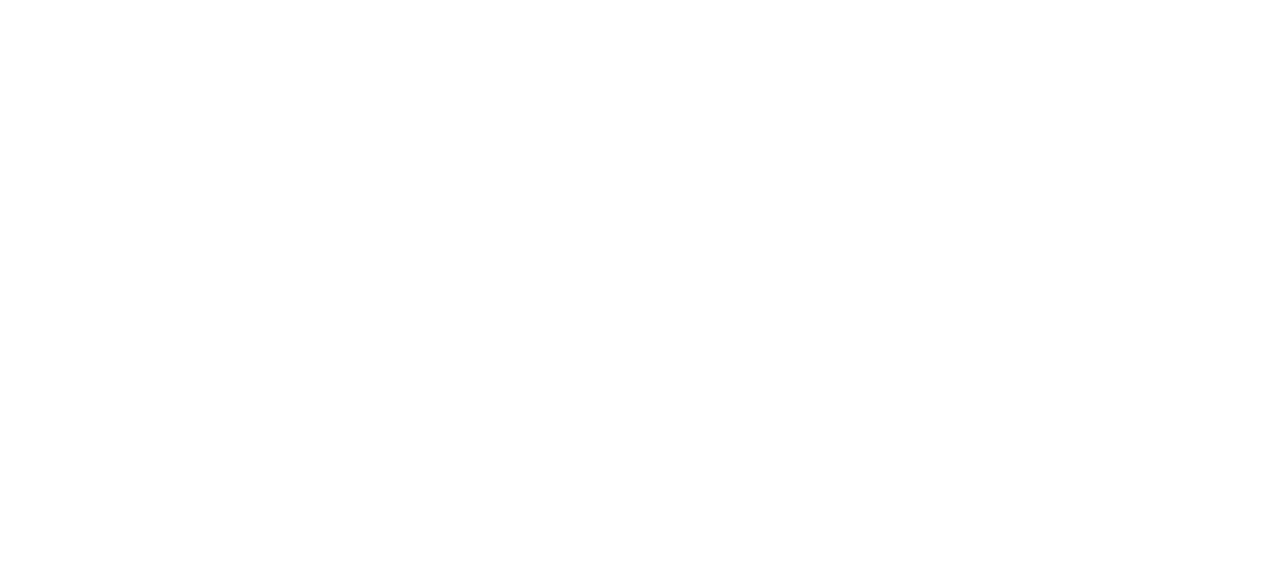
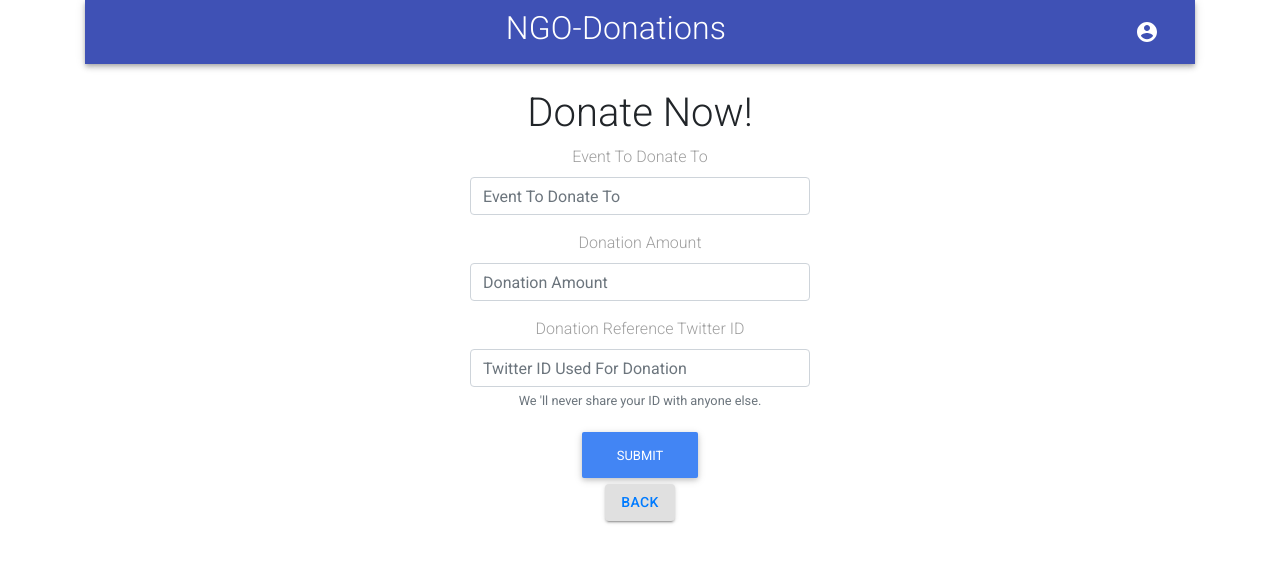
Before and after one commit to Rishabh7890/NgoClient, a React (Create React App) app in the folder client/ngo-client/: page /usermakedonation in a window 1280 px wide. Shown: the top 562 px of the page. Built offline with nearby package versions, Linux system fonts and the light colour scheme.

Commit message:
adding donations and events both work

```diff
--- a/client/ngo-client/src/App.js
+++ b/client/ngo-client/src/App.js
@@ -9,6 +9,7 @@
 import AdminEvents from "./pages/adminEvents";
 import AdminChoicePage from "./pages/adminChoicePage";
 import AdminAddEvent from "./pages/adminAddEvent";
+import UserMakeDonation from "./pages/userMakeDonation";
 
 class App extends Component {
   constructor() {
@@ -27,6 +28,7 @@
             <Switch>
               <Route path="/userhomepage" component={UserHomePage} />
               <Route path="/usereventpage" component={UserEventPage} />
+              <Route path="/usermakedonation" component={UserMakeDonation} />
               <Route path="/adminchoicepage" component={AdminChoicePage} />
               <Route path="/adminhomepage" component={AdminHomePage} />
               <Route path="/adminusers" component={AdminUsers} />
--- /dev/null
+++ b/client/ngo-client/src/components/addDonation.js
@@ -0,0 +1,115 @@
+import React from "react";
+import axios from "axios";
+import { MDBCol, MDBBtn } from "mdbreact";
+
+class AddDonation extends React.Component {
+  state = {
+    donation: {
+      donationType: "",
+      donationAmount: "",
+      donationRefEmail: ""
+    }
+  };
+
+  changeHandler = e => {
+    const donation = { ...this.state.donation };
+    donation[e.currentTarget.name] = e.currentTarget.value;
+    this.setState({
+      donation
+    });
+  };
+  handleAdd = async () => {
+    const obj = this.state.donation;
+    const { data: donation } = await axios.post(
+      "http://127.0.0.1:8080/donations",
+      obj
+    );
+    window.open("http://127.0.0.1:3000/usereventpage", "_self");
+  };
+
+  handleSubmit = e => {
+    e.preventDefault();
+    this.handleAdd();
+    console.log("class state");
+    console.log(this.state.donation);
+  };
+
+  render() {
+    return (
+      <div align="center">
+        <form onSubmit={this.handleSubmit}>
+          <h1> Donate Now! </h1>
+          <MDBCol align="center" md="4" className="mb-3">
+            <label htmlFor="defaultFormRegisterNameEx" className="grey-text">
+              Event To Donate To{" "}
+            </label>{" "}
+            <input
+              value={this.state.donation.donationType}
+              className={
+                this.state.donation.donationType.valid
+                  ? "form-control is-valid"
+                  : "form-control "
+              }
+              name="donationType"
+              onChange={this.changeHandler}
+              type="text"
+              id="defaultFormRegisterNameEx"
+              placeholder="Event To Donate To"
+              required
+            />
+            <div className="valid-feedback"> Looks good! </div>{" "}
+          </MDBCol>
+          <MDBCol md="4" className="mb-3">
+            <label htmlFor="defaultFormRegisterEmailEx2" className="grey-text">
+              Donation Amount{" "}
+            </label>{" "}
+            <input
+              value={this.state.donation.donationAmount}
+              className={
+                this.state.donation.donationAmount.valid
+                  ? "form-control is-valid"
+                  : "form-control"
+              }
+              name="donationAmount"
+              onChange={this.changeHandler}
+              type="text"
+              id="defaultFormRegisterEmailEx2"
+              placeholder="Donation Amount"
+              required
+            />
+            <div className="valid-feedback"> Looks good! </div>{" "}
+          </MDBCol>
+          <MDBCol md="4" className="mb-3">
+            <label
+              htmlFor="defaultFormRegisterConfirmEx3"
+              className="grey-text"
+            >
+              Donation Reference Twitter ID{" "}
+            </label>{" "}
+            <input
+              value={this.state.donation.donationRefEmail}
+              className={
+                this.state.donation.donationRefEmail.valid
+                  ? "form-control is-valid"
+                  : "form-control"
+              }
+              onChange={this.changeHandler}
+              type="text"
+              id="defaultFormRegisterConfirmEx3"
+              name="donationRefEmail"
+              placeholder="Twitter ID Used For Donation"
+            />
+            <small id="donationRefEmail" className="form-text text-muted">
+              We 'll never share your ID with anyone else.{" "}
+            </small>{" "}
+          </MDBCol>
+          <MDBBtn color="primary" type="submit">
+            Submit{" "}
+          </MDBBtn>{" "}
+        </form>{" "}
+      </div>
+    );
+  }
+}
+
+export default AddDonation;
--- a/client/ngo-client/src/components/addevent.js
+++ b/client/ngo-client/src/components/addevent.js
@@ -1,56 +1,59 @@
 import React from "react";
+import axios from "axios";
 import { MDBCol, MDBBtn } from "mdbreact";
 
 class Addevent extends React.Component {
   state = {
-    ename: {
-      value: "",
-      valid: false
-    },
-    esdate: {
-      value: "",
-      valid: false
-    },
-    eduration: {
-      value: "",
-      valid: false
-    },
-    eplace: {
-      value: "",
-      valid: false
+    event: {
+      eventName: "",
+      startDate: "",
+      duration: "",
+      place: ""
     }
   };
 
-  changeHandler = event => {
+  changeHandler = e => {
+    const event = { ...this.state.event };
+    event[e.currentTarget.name] = e.currentTarget.value;
     this.setState({
-      [event.target.name]: {
-        value: event.target.value,
-        valid: !!event.target.value
-      }
+      event
     });
-};
- handleMenu = event => {
-  console.log(this.state.eduration.value);
-  console.log(this.state.epalce.value);
-  console.log(this.state.esdate.value);
-};
+  };
+  handleAdd = async () => {
+    const obj = this.state.event;
+    const { data: event } = await axios.post(
+      "http://127.0.0.1:8080/events",
+      obj
+    );
+    window.open("http://127.0.0.1:3000/adminevents", "_self");
+    // const events = [event, ...this.state.event];
+    // this.setState({ events });
+  };
+
+  handleSubmit = e => {
+    e.preventDefault();
+    this.handleAdd();
+    console.log("class state");
+    console.log(this.state.event);
+  };
+
   render() {
     return (
       <div align="center">
-        <form>
+        <form onSubmit={this.handleSubmit}>
           <h1> Add a new Event </h1>
           <MDBCol align="center" md="4" className="mb-3">
             <label htmlFor="defaultFormRegisterNameEx" className="grey-text">
               Event name{" "}
             </label>{" "}
             <input
-              value={this.state.ename.value}
+              value={this.state.event.eventName}
               className={
-                this.state.ename.valid
+                this.state.event.eventName.valid
                   ? "form-control is-valid"
-                  : "form-control is-invalid"
+                  : "form-control "
               }
-              name="ename"
+              name="eventName"
               onChange={this.changeHandler}
               type="text"
               id="defaultFormRegisterNameEx"
@@ -64,13 +67,13 @@
               Start Date{" "}
             </label>{" "}
             <input
-              value={this.state.esdate.value}
+              value={this.state.event.startDate}
               className={
-                this.state.esdate.valid
+                this.state.event.startDate.valid
                   ? "form-control is-valid"
-                  : "form-control is-invalid"
+                  : "form-control"
               }
-              name="esdate"
+              name="startDate"
               onChange={this.changeHandler}
               type="date"
               id="defaultFormRegisterEmailEx2"
@@ -87,16 +90,16 @@
               Duration{" "}
             </label>{" "}
             <input
-              value={this.state.eduration.value}
+              value={this.state.event.duration}
               className={
-                this.state.eduration.valid
+                this.state.event.duration.valid
                   ? "form-control is-valid"
-                  : "form-control is-invalid"
+                  : "form-control"
               }
               onChange={this.changeHandler}
               type="time"
               id="defaultFormRegisterConfirmEx3"
-              name="eduration"
+              name="duration"
               placeholder="Event Duration"
             />
             <small id="eduration" className="form-text text-muted">
@@ -111,17 +114,17 @@
               Place{" "}
             </label>{" "}
             <input
-              value={this.state.eplace.value}
+              value={this.state.event.place}
               className={
-                this.state.eplace.valid
+                this.state.event.place.valid
                   ? "form-control is-valid"
-                  : "form-control is-invalid"
+                  : "form-control"
               }
               onChange={this.changeHandler}
               type="location"
               id="defaultFormRegisterPasswordEx4"
               className="form-control"
-              name="eplace"
+              name="place"
               placeholder="location"
               required
             />
@@ -130,7 +133,7 @@
             </div>{" "}
             <div className="valid-feedback"> Looks good! </div>{" "}
           </MDBCol>{" "}
-          <MDBCol md="4" className="mb-3">
+          {/* <MDBCol md="4" className="mb-3">
             <div className="custom-control custom-checkbox pl-3">
               <input
                 className="custom-control-input"
@@ -143,7 +146,7 @@
                 You must agree before submitting.{" "}
               </div>{" "}
             </div>{" "}
-          </MDBCol>{" "}
+          </MDBCol>{" "} */}
           <MDBBtn color="primary" type="submit">
             Submit{" "}
           </MDBBtn>{" "}
--- a/client/ngo-client/src/components/userEventTable.js
+++ b/client/ngo-client/src/components/userEventTable.js
@@ -42,7 +42,7 @@
                 <TableCell align="right">{e.duration}</TableCell>
                 <TableCell align="right">{e.place}</TableCell>
                 <TableCell align="right">
-                  <Link to="/adminchoicepage">Donate</Link>
+                  <Link to="/usermakedonation">Donate</Link>
                 </TableCell>
               </TableRow>
             ))}
--- a/client/ngo-client/src/pages/adminHomePage.js
+++ b/client/ngo-client/src/pages/adminHomePage.js
@@ -2,7 +2,6 @@
 import { BrowserRouter as Router, Route, Switch, Link } from "react-router-dom";
 import MenuAppBar from "../components/navbar";
 import Button from "@material-ui/core/Button";
-import Header from "../components/header";
 import Loggin from "../components/loginForm";
 import HomeIcon from "@material-ui/icons/Home";
 
@@ -34,9 +33,9 @@
       </React.Fragment>
     );
   }
-  _handleNotAuthenticated = () => {
-    this.setState({ authenticated: false });
-  };
+  // _handleNotAuthenticated = () => {
+  //   this.setState({ authenticated: false });
+  // };
 }
 
 export default UserHomePage;
--- a/client/ngo-client/src/pages/userMakeDonation.js
+++ b/client/ngo-client/src/pages/userMakeDonation.js
@@ -0,0 +1,34 @@
+import React, { Component } from "react";
+import { BrowserRouter as Router, Route, Switch, Link } from "react-router-dom";
+import MenuAppBar from "../components/navbar";
+import Button from "@material-ui/core/Button";
+import Addevent from "../components/addevent";
+import AddDonation from "../components/addDonation";
+
+const buttonMarginStyle = {
+  marginTop: "25px"
+};
+
+class UserMakeDonation extends Component {
+  _handleLogoutClick = () => {
+    window.open("http://127.0.0.1:3000/", "_self");
+  };
+
+  render() {
+    return (
+      <React.Fragment>
+        <MenuAppBar />
+        <div className="App" align="center">
+          <header className="App-header" style={buttonMarginStyle}>
+            <AddDonation />
+            <Button variant="contained" color="default">
+              <Link to="/usereventpage">Back</Link>
+            </Button>
+          </header>
+        </div>
+      </React.Fragment>
+    );
+  }
+}
+
+export default UserMakeDonation;
```
Also changed, not shown: client/ngo-client/src/components/donationTable.js (+41 -13 lines), client/ngo-client/src/pages/adminDonations.js (+1 -12 lines).
